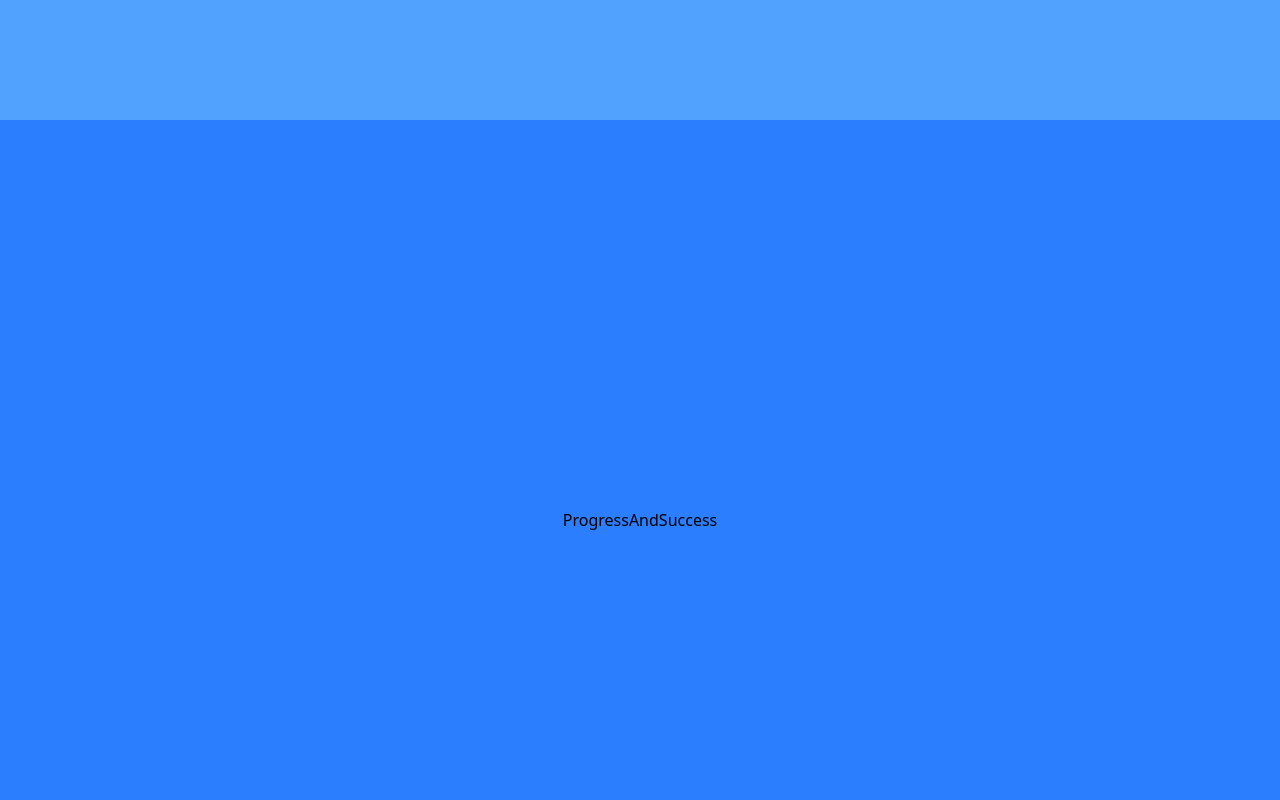
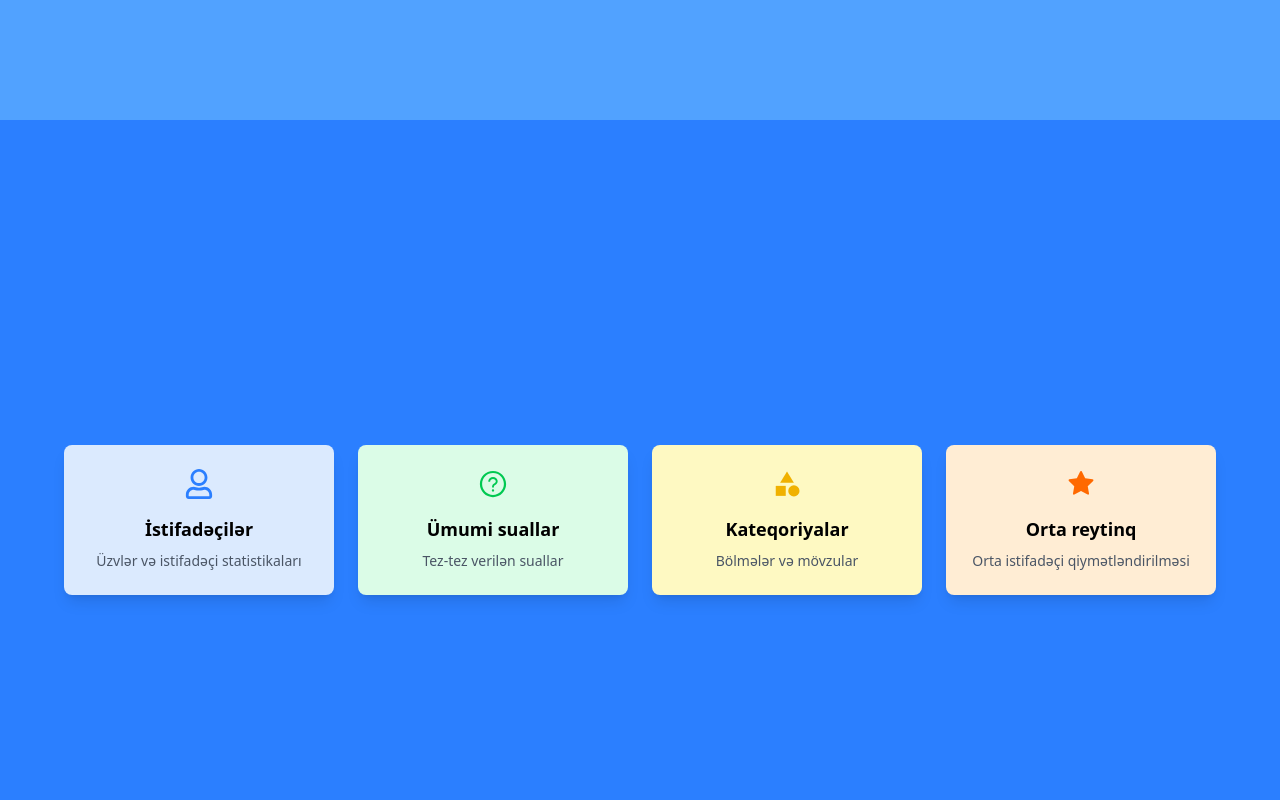
Before and after one commit to Aghakarim-23/exam-frontend, a React (Vite) app: page / in a window 1280 px wide. Shown: the part 3160-3960 px from the top of the page. Built offline with nearby package versions, Linux system fonts and the light colour scheme; no server answers.

Commit message:
install: react-countup package

```diff
--- a/package.json
+++ b/package.json
@@ -14,6 +14,7 @@
     "axios": "^1.13.4",
     "dayjs": "^1.11.20",
     "react": "^19.2.0",
+    "react-countup": "^6.5.3",
     "react-dom": "^19.2.0",
     "react-icons": "^5.5.0",
     "react-router-dom": "^7.13.0",
--- a/src/components/home/ProgressAndSuccess.jsx
+++ b/src/components/home/ProgressAndSuccess.jsx
@@ -1,9 +1,52 @@
-import React from 'react'
+import React from "react";
+import { FaRegUser } from "react-icons/fa";
+import { AiOutlineQuestionCircle, AiFillStar } from "react-icons/ai";
+import { MdCategory } from "react-icons/md";
 
 const ProgressAndSuccess = () => {
+  const cards = [
+    {
+      title: "İstifadəçilər",
+      desc: "Üzvlər və istifadəçi statistikaları",
+      icon: <FaRegUser size={30} className="text-blue-500" />,
+      bg: "bg-blue-100",
+    },
+    {
+      title: "Ümumi suallar",
+      desc: "Tez-tez verilən suallar",
+      icon: <AiOutlineQuestionCircle size={30} className="text-green-500" />,
+      bg: "bg-green-100",
+    },
+    {
+      title: "Kateqoriyalar",
+      desc: "Bölmələr və mövzular",
+      icon: <MdCategory size={30} className="text-yellow-500" />,
+      bg: "bg-yellow-100",
+    },
+    {
+      title: "Orta reytinq",
+      desc: "Orta istifadəçi qiymətləndirilməsi",
+      icon: <AiFillStar size={30} className="text-orange-500" />,
+      bg: "bg-orange-100",
+    },
+  ];
+
   return (
-    <div className='min-h-screen flex justify-center items-center bg-blue-500'>ProgressAndSuccess</div>
-  )
-}
+    <div className="min-h-screen flex justify-center items-center bg-blue-500 p-6">
+      <div className="grid grid-cols-1 sm:grid-cols-2 md:grid-cols-4 gap-6 w-full max-w-6xl">
+        {cards.map((card, idx) => (
+          <div
+            key={idx}
+            className={`${card.bg} rounded-lg shadow-lg p-6 flex flex-col items-center text-center`}
+          >
+            <div className="mb-4">{card.icon}</div>
+            <h2 className="text-lg font-semibold mb-2">{card.title}</h2>
+            <p className="text-gray-600 text-sm">{card.desc}</p>
+          </div>
+        ))}
+      </div>
+    </div>
+  );
+};
 
-export default ProgressAndSuccess
+export default ProgressAndSuccess;
```
Also changed, not shown: 1 other file (tests, documents, lock files or other folders).
